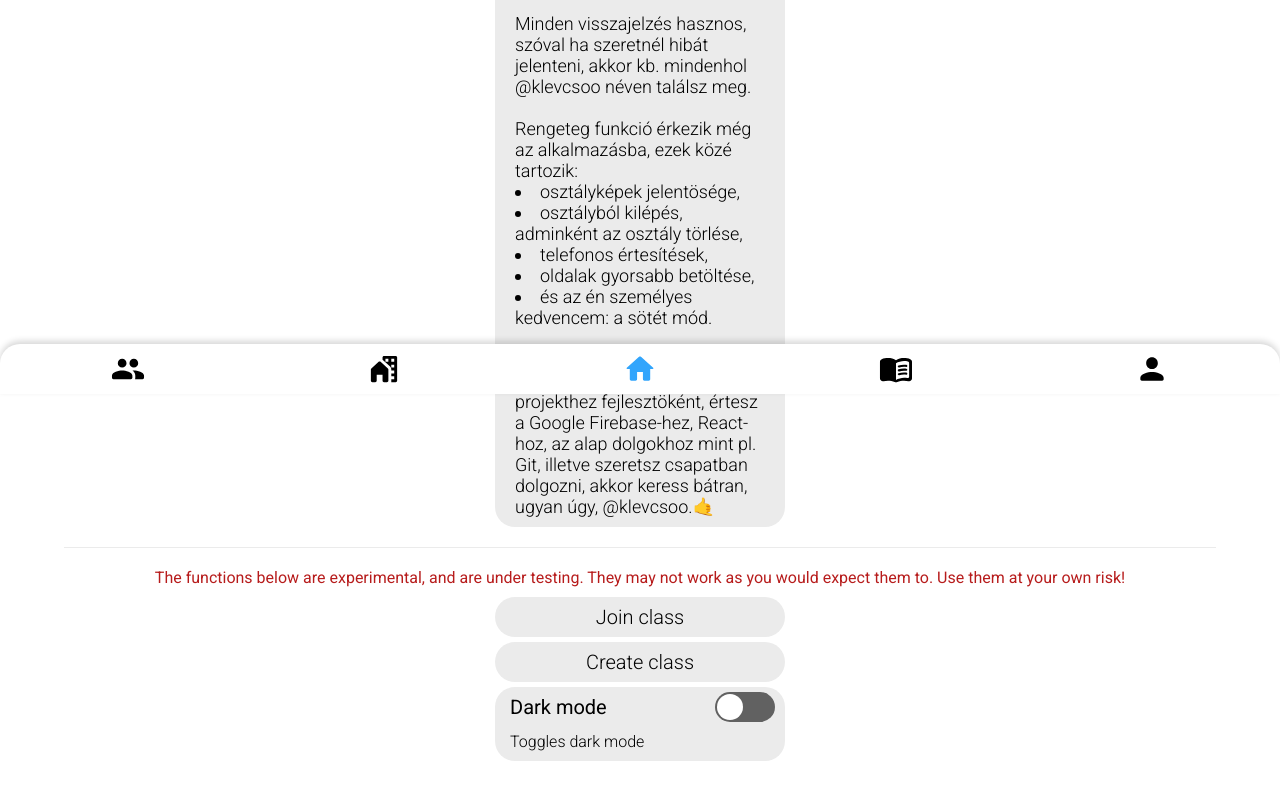
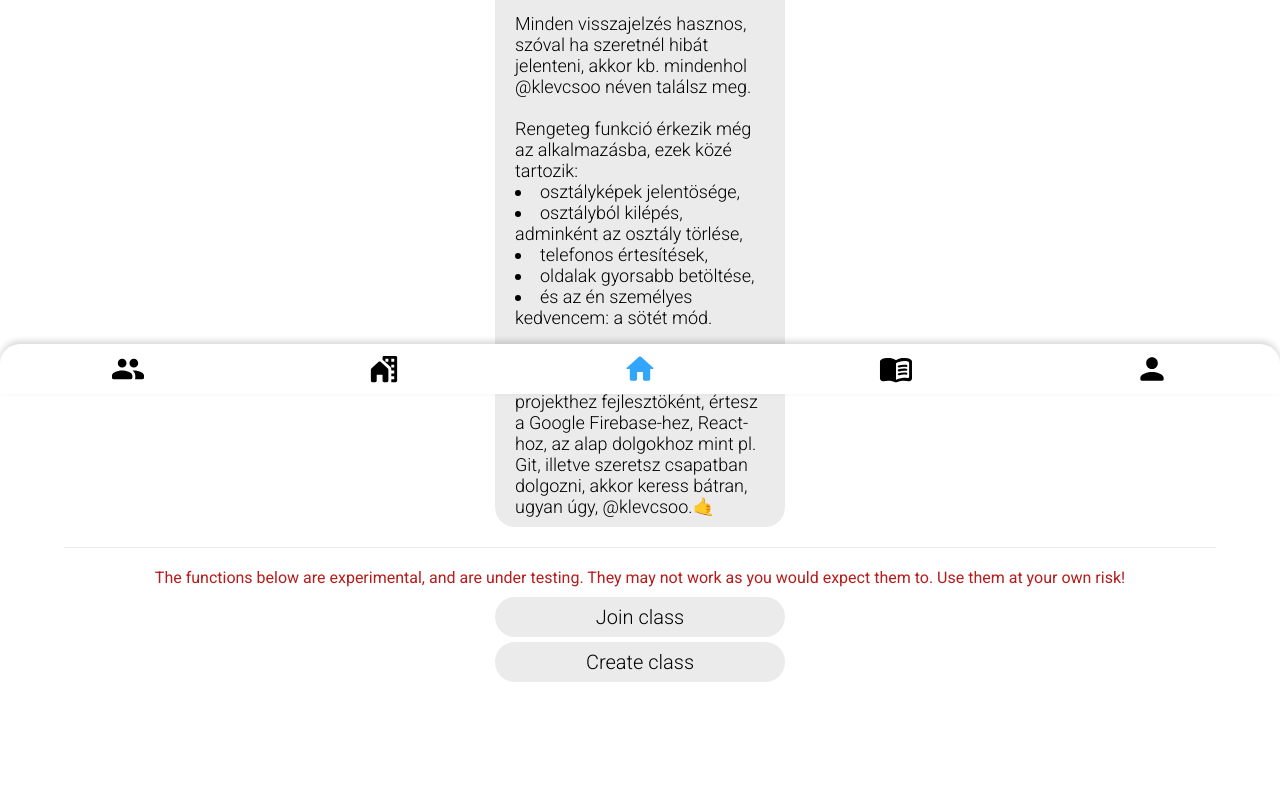
Before and after one commit to klevcsoo/bigassistant, a React (Create React App) app in the folder client/: page / in a window 1280 px wide. Shown: the part 406-1206 px from the top of the page. After the commit the page ends 1173 px from the top, so only its background shows below. Built offline with nearby package versions, Linux system fonts and the light colour scheme; no server answers; sample sign-in values are in the browser's storage.

Commit message:
Removed debug dark mode switch

```diff
--- a/client/src/components/pages/main/HomePage.jsx
+++ b/client/src/components/pages/main/HomePage.jsx
@@ -93,8 +93,6 @@ export class HomePage extends Component {
         </p>
         <AppButton text="Join class" onClick={() => {this.props.history.push(Routes.CLASS_JOIN)}} />
         <AppButton text="Create class" onClick={() => {this.props.history.push(Routes.CLASS_CREATE)}} />
-        <AppSwitch text="Dark mode" onCheckedChanged={(checked) => {AppColours.setDarkModeEnabled(checked)}}
-        checked={AppColours.getDarkModeEnabled()} description="Toggles dark mode" />
         {/* ----------DEBUG---------- */}
       </MainPageLayout>
     )
```
